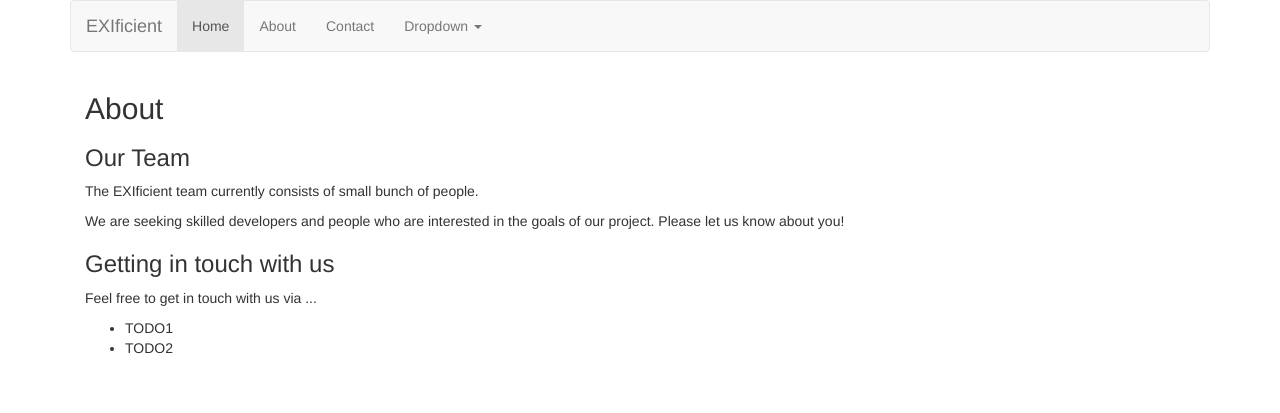
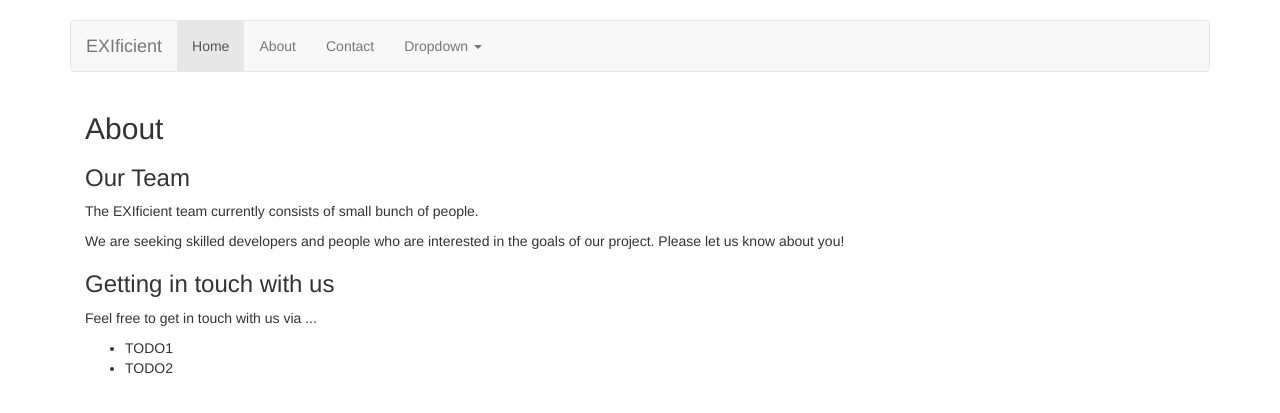
Before and after one commit to EXIficient/exificient.github.io, a Jekyll site: the page built from about/index.html, in a window 1280 px wide. Shown: the top 413 px of the page. Built offline with Jekyll 4.4.1, drawn with Linux system fonts in a browser that asks for light colours; nearby versions of some CDN libraries; library files that are not in the unit come from our copies.

Commit message:
Update default.html

```diff
--- a/_layouts/default.html
+++ b/_layouts/default.html
@@ -11,10 +11,10 @@
     <title>{{ page.title }} - EXIficient</title>
 
     <!-- Bootstrap core CSS -->
-    <link href="./css/bootstrap.min.css" rel="stylesheet">
+    <link href="/css/bootstrap.min.css" rel="stylesheet">
 
     <!-- Custom styles for this template -->
-    <link href="./css/navbar.css" rel="stylesheet">
+    <link href="/css/navbar.css" rel="stylesheet">
 
     <!-- HTML5 shim and Respond.js for IE8 support of HTML5 elements and media queries -->
     <!--[if lt IE 9]>
```
